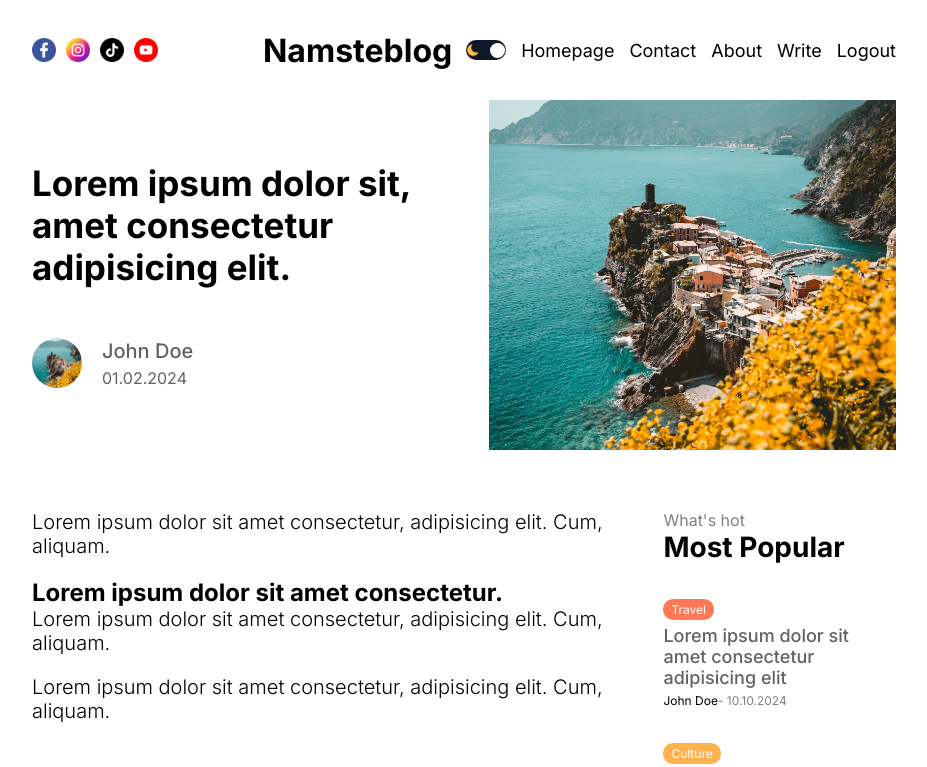
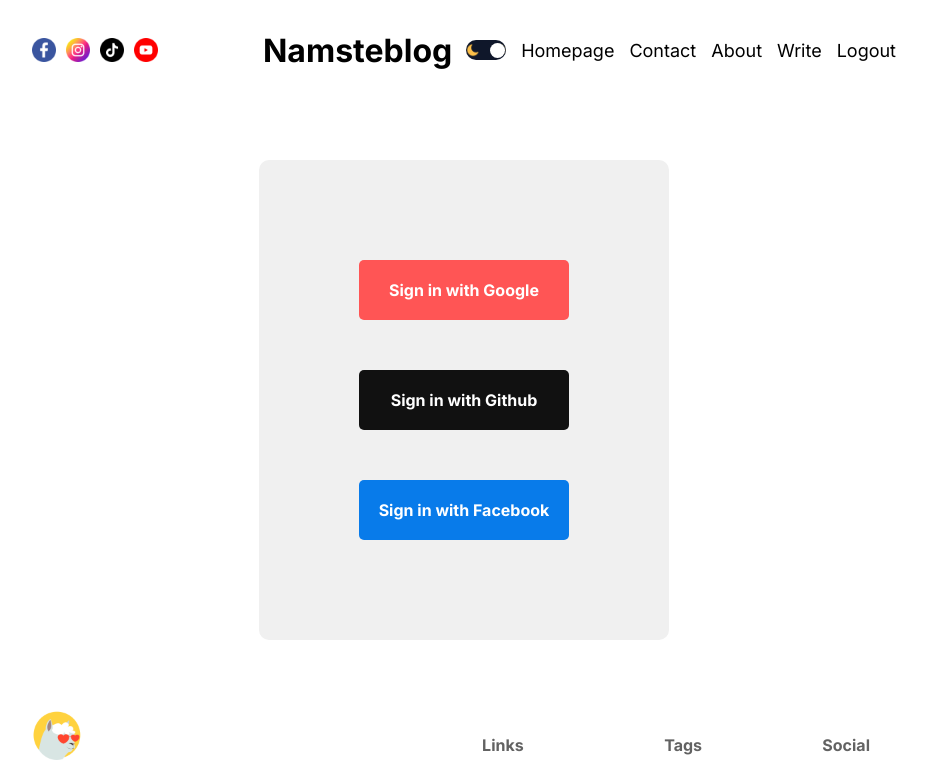
Before and after one commit to immbibek/Blog-Nextjs-, a Next.js app: page /login in a window 1280 px wide. Shown: the top 767 px of the page, without its empty margins (176-1103 px from the left). Built offline with nearby package versions, Linux system fonts and the light colour scheme.

Commit message:
login page done

```diff
--- /dev/null
+++ b/src/app/login/loginPage.module.css
@@ -0,0 +1,50 @@
+.container{
+    display: flex;
+    align-items: center;
+    justify-content: center;
+    margin-top: 60px;
+}
+.wrapper{
+    background-color: var(--softBg);
+    padding: 100px;
+    display: flex;
+    flex-direction: column;
+    gap: 50px;
+    border-radius: 10px;
+}
+.socialButton{
+    padding: 20px;
+    border-radius: 5px;
+    border: none;
+    color: white;
+    font-weight: bold;
+    cursor: pointer;
+    display: flex;
+    justify-content: center;
+}
+.socialButton:first-child{
+    background-color: #ff5555;
+}
+.socialButton:nth-child(2){
+    background-color: #111;
+}
+.socialButton:nth-child(3){
+    background-color:#087BEA;
+}
+
+@media screen and (max-width:768px) {
+    .wrapper{
+        padding: 50px 100px;
+    }
+
+}
+@media screen and (max-width:640px) {
+    .wrapper{
+        padding: 30px;
+    }
+
+    .socialButton{
+        font-weight: 400;
+        font-size:14px ;
+    }
+}
--- /dev/null
+++ b/src/app/login/page.jsx
@@ -0,0 +1,17 @@
+import React from 'react'
+import styles from "./loginPage.module.css"
+const LoginPage = () => {
+  return (
+    <div className={styles.container}>
+        <div className={styles.wrapper}>
+            <div className={styles.socialButton}>
+                Sign in with Google
+            </div>
+            <div className={styles.socialButton}>Sign in with Github</div>
+            <div className={styles.socialButton}>Sign in with Facebook</div>
+        </div>
+    </div>
+  )
+}
+
+export default LoginPage
```
